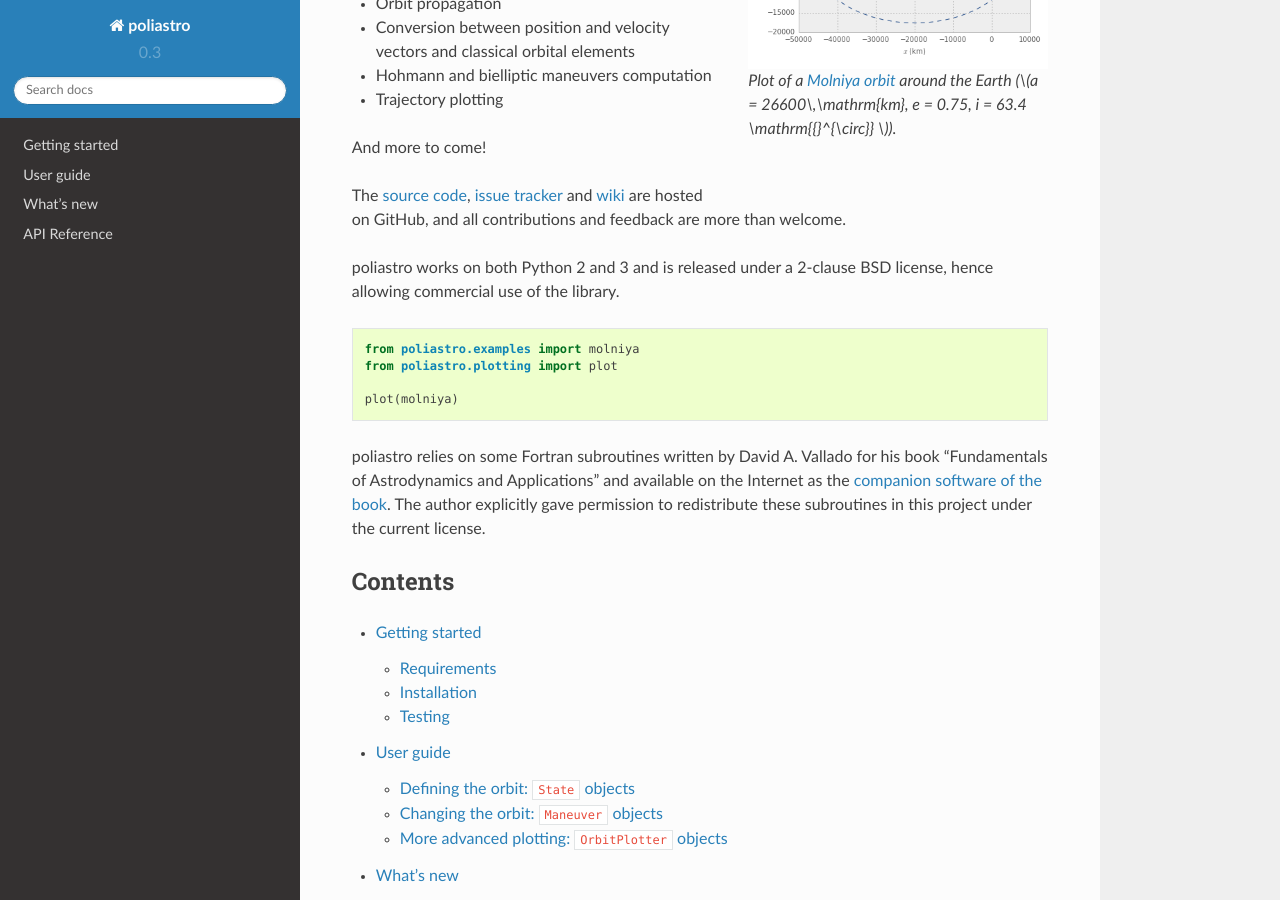
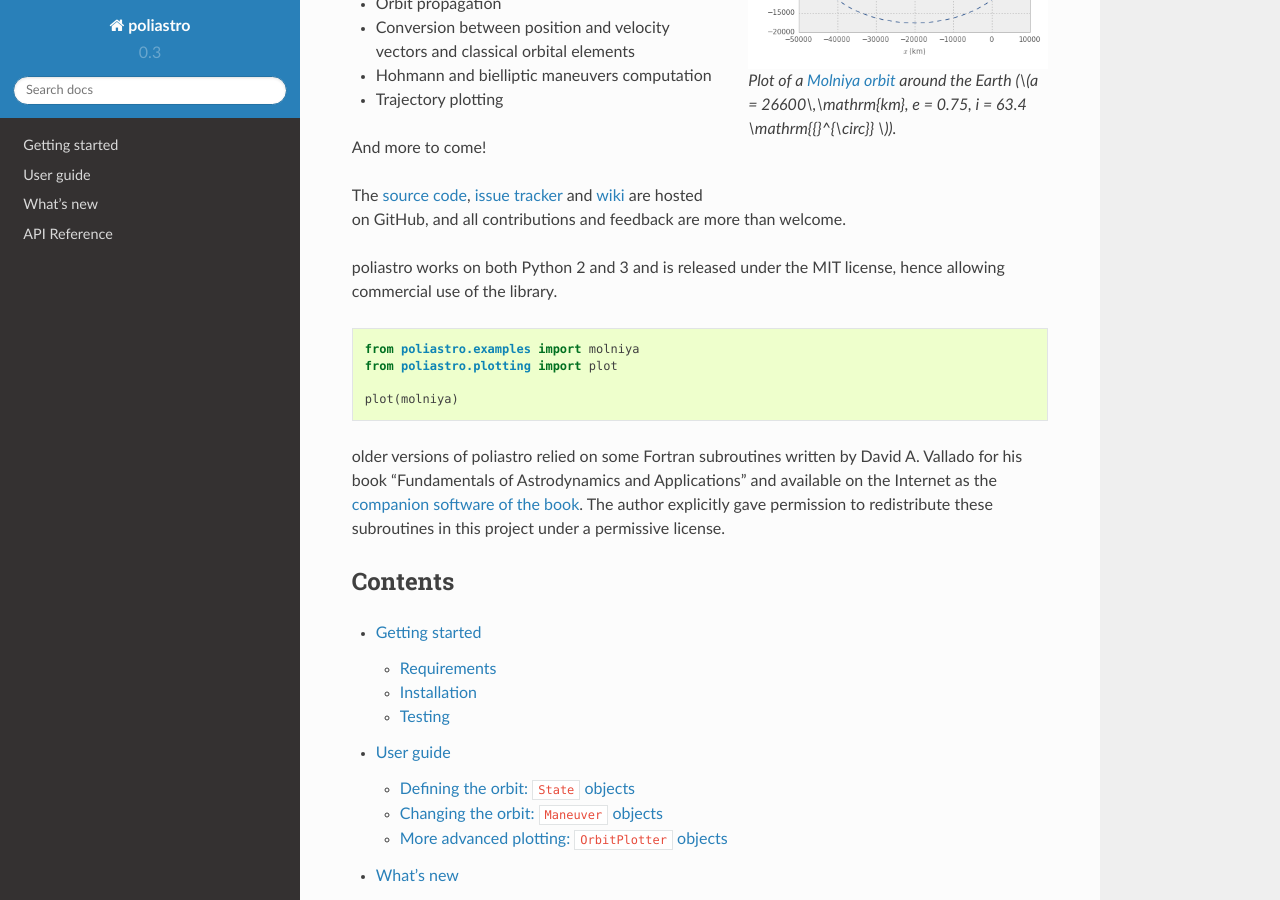
Before and after one commit to poliastro/poliastro, a Sphinx documentation site: the page built from docs/source/index.rst, in a window 1280 px wide and 900 px high, scrolled down 313 px. Built offline with Sphinx 7.4.7 and the Read the Docs theme 2.0.0, drawn with Linux system fonts in a browser that asks for light colours.

Commit message:
Relicensed to MIT license The reasons for the relicensing are two: profiting from the higher popularity of MIT license over Simplified BSD (~45 % vs ~2 % on GitHub, 19 % vs <1 % on Open Hub) and avoiding confusion with the several incompatible BSD licenses.

```diff
--- a/docs/source/index.rst
+++ b/docs/source/index.rst
@@ -30,8 +30,8 @@
 .. _`issue tracker`: https://github.com/poliastro/poliastro/issues
 .. _`wiki`: https://github.com/poliastro/poliastro/wiki/
 
-poliastro works on both Python 2 and 3 and is released under a 2-clause
-BSD license, hence allowing commercial use of the library.
+poliastro works on both Python 2 and 3 and is released under
+the MIT license, hence allowing commercial use of the library.
 
 .. code-block:: python
 
@@ -40,11 +40,11 @@
 
     plot(molniya)
 
-poliastro relies on some Fortran subroutines written by David A. Vallado for
+older versions of poliastro relied on some Fortran subroutines written by David A. Vallado for
 his book "Fundamentals of Astrodynamics and Applications" and available on
 the Internet as the `companion software of the book`__.
 The author explicitly gave permission to redistribute these subroutines
-in this project under the current license.
+in this project under a permissive license.
 
 .. __: http://celestrak.com/software/vallado-sw.asp
 
--- a/setup.py
+++ b/setup.py
@@ -11,7 +11,7 @@
           author_email="juanlu001@gmail.com",
           url="http://poliastro.github.io/",
           download_url="https://github.com/poliastro/poliastro",
-          license="BSD",
+          license="MIT",
           keywords=[
               "aero", "aerospace", "engineering",
               "astrodynamics", "orbits", "kepler", "orbital mechanics"
@@ -22,7 +22,7 @@
               "Development Status :: 3 - Pre-Alpha",
               "Intended Audience :: Education",
               "Intended Audience :: Science/Research",
-              "License :: OSI Approved :: BSD License",
+              "License :: OSI Approved :: MIT License",
               "Operating System :: OS Independent",
               "Programming Language :: Python",
               "Programming Language :: Python :: 3",
```
Also changed, not shown: 2 other files.
